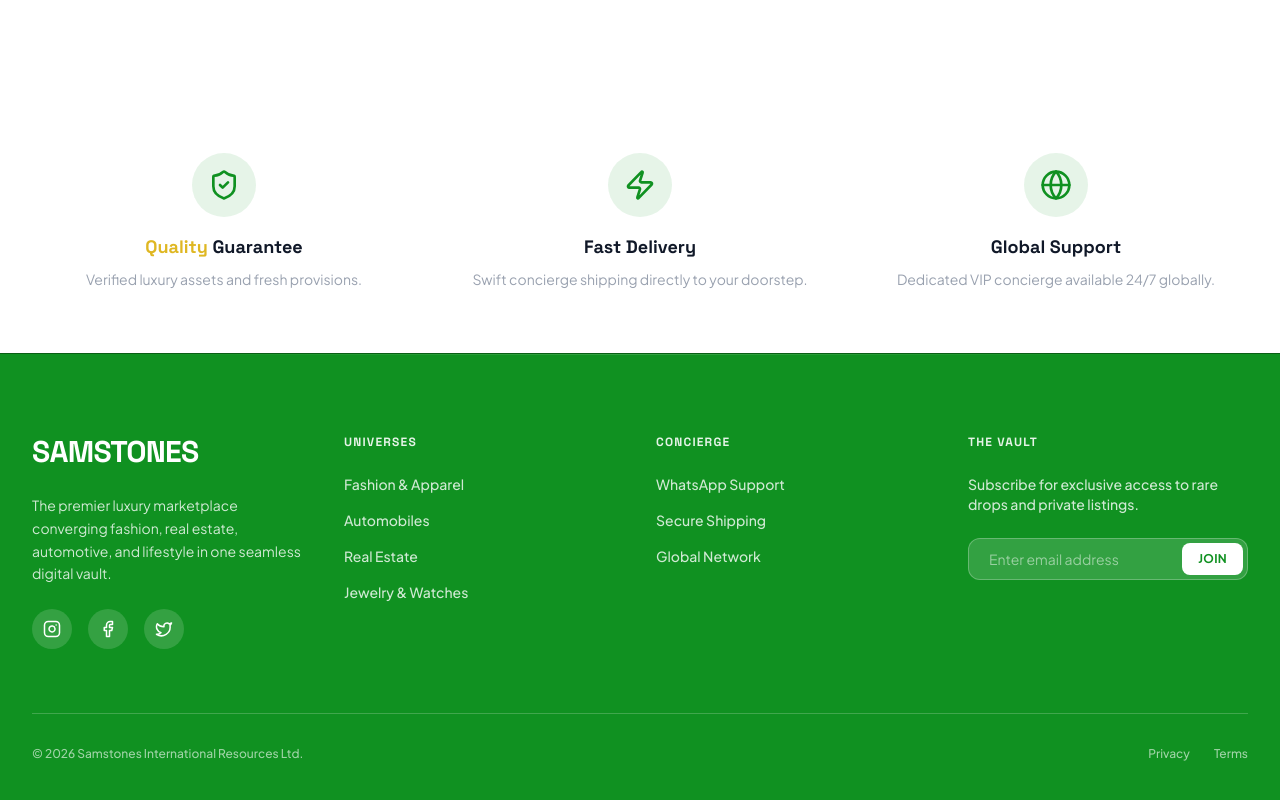
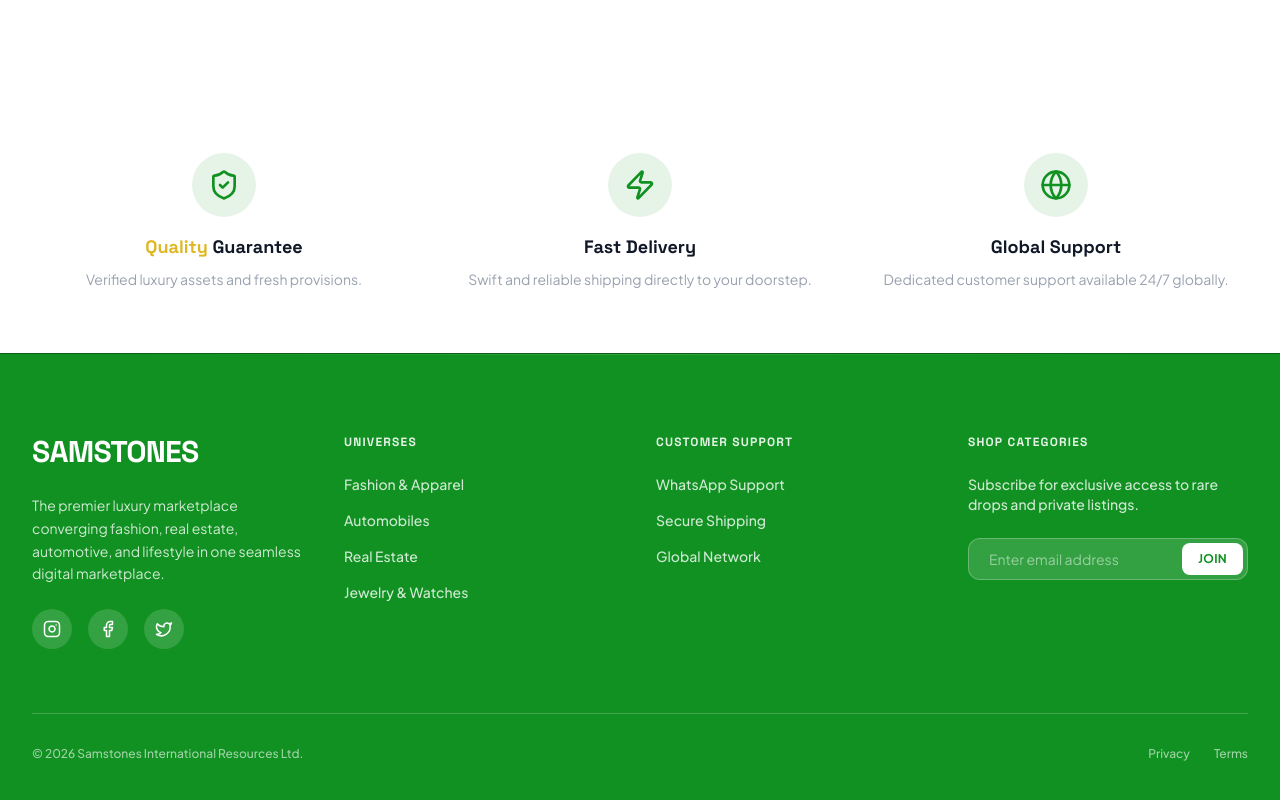
Before and after one commit to Jonadabuncommon1/samstones1, a React (Vite) app: page / in a window 1280 px wide. Shown: the part 2324-3124 px from the top of the page. Built offline with nearby package versions, Linux system fonts and the light colour scheme.

Commit message:
Replace template terminology (concierge, vault) with standard e-commerce copy

```diff
--- a/src/components/WhatsAppCart.tsx
+++ b/src/components/WhatsAppCart.tsx
@@ -10,7 +10,7 @@ export const WhatsAppCart = () => {
   const totalAmount = cart.reduce((acc, item) => acc + item.product.price * item.quantity, 0);
 
   const generateWhatsAppMessage = () => {
-    let message = "Hello, I would like to order from the vault:\n\n";
+    let message = "Hello, I would like to order from the store:\n\n";
 
     cart.forEach(item => {
       message += `* ${item.product.name} x${item.quantity}\n`;
@@ -48,7 +48,7 @@ export const WhatsAppCart = () => {
               <div className="absolute top-0 right-0 w-32 h-32 bg-[#109121]/10 blur-2xl rounded-full transition-colors" />
               <div className="flex items-center space-x-2 relative z-10">
                 <ShoppingBag size={20} className="text-[#109121]" />
-                <h2 className="font-serif text-xl font-bold text-gray-900">Your Vault</h2>
+                <h2 className="font-serif text-xl font-bold text-gray-900">Your Cart</h2>
                 <span className="bg-[#109121] text-white text-xs px-2 py-0.5 rounded-full">{cart.length}</span>
               </div>
               <button
@@ -63,7 +63,7 @@ export const WhatsAppCart = () => {
               {cart.length === 0 ? (
                 <div className="h-full flex flex-col items-center justify-center text-gray-500 space-y-4 relative z-10">
                   <ShoppingBag size={48} className="mb-2 text-[#e6f4e8]" />
-                  <p className="font-serif text-lg text-gray-900">Your vault is empty.</p>
+                  <p className="font-serif text-lg text-gray-900">Your cart is empty.</p>
                   <button
                     onClick={() => setCartOpen(false)}
                     className="text-xs font-bold tracking-widest uppercase text-[#109121] hover:text-[#0a5f15] transition-colors"
--- a/src/components/admin/CategoriesManager.tsx
+++ b/src/components/admin/CategoriesManager.tsx
@@ -24,7 +24,7 @@ export const CategoriesManager = () => {
           <table className="w-full text-left text-sm text-gray-500">
             <thead className="text-xs text-gray-700 uppercase bg-gray-50 border-b">
               <tr>
-                <th className="px-6 py-4">Vault Name</th>
+                <th className="px-6 py-4">Category Name</th>
                 <th className="px-6 py-4">Items Count</th>
                 <th className="px-6 py-4">Status</th>
                 <th className="px-6 py-4 text-right">Actions</th>
--- a/src/components/home/HomeView.tsx
+++ b/src/components/home/HomeView.tsx
@@ -263,14 +263,14 @@ export const HomeView = () => {
                 <Zap size={32} />
               </div>
               <h3 className="font-bold text-gray-900 text-lg mb-2">Fast Delivery</h3>
-              <p className="text-gray-400 text-sm">Swift concierge shipping directly to your doorstep.</p>
+              <p className="text-gray-400 text-sm">Swift and reliable shipping directly to your doorstep.</p>
             </div>
             <div className="text-center flex flex-col items-center">
               <div className="w-16 h-16 bg-[#109121]/10 rounded-full flex items-center justify-center mb-4 text-[#109121]">
                 <Globe size={32} />
               </div>
               <h3 className="font-bold text-gray-900 text-lg mb-2">Global Support</h3>
-              <p className="text-gray-400 text-sm">Dedicated VIP concierge available 24/7 globally.</p>
+              <p className="text-gray-400 text-sm">Dedicated customer support available 24/7 globally.</p>
             </div>
           </div>
         </div>
--- a/src/components/layout/Footer.tsx
+++ b/src/components/layout/Footer.tsx
@@ -11,7 +11,7 @@ export const Footer = () => {
           <div>
             <h2 className="font-serif text-3xl font-bold tracking-tight mb-6 text-white">SAMSTONES</h2>
             <p className="text-white/80 text-sm leading-relaxed mb-6">
-              The premier luxury marketplace converging fashion, real estate, automotive, and lifestyle in one seamless digital vault.
+              The premier luxury marketplace converging fashion, real estate, automotive, and lifestyle in one seamless digital marketplace.
             </p>
             <div className="flex space-x-4">
               <a href="#" className="w-10 h-10 rounded-full bg-white/15 flex items-center justify-center text-white hover:bg-white hover:text-[#109121] transition-colors shadow-none"><Instagram size={18} /></a>
@@ -31,7 +31,7 @@ export const Footer = () => {
           </div>
 
           <div>
-            <h3 className="font-sans text-xs font-bold tracking-widest uppercase mb-6 text-[#e6f4e8]">Concierge</h3>
+            <h3 className="font-sans text-xs font-bold tracking-widest uppercase mb-6 text-[#e6f4e8]">Customer Support</h3>
             <ul className="space-y-4 text-sm font-medium">
               <li><a href="#" className="text-white/80 hover:text-white transition-colors">WhatsApp Support</a></li>
               <li><a href="#" className="text-white/80 hover:text-white transition-colors">Secure Shipping</a></li>
@@ -40,7 +40,7 @@ export const Footer = () => {
           </div>
 
           <div>
-            <h3 className="font-sans text-xs font-bold tracking-widest uppercase mb-6 text-[#e6f4e8]">The Vault</h3>
+            <h3 className="font-sans text-xs font-bold tracking-widest uppercase mb-6 text-[#e6f4e8]">Shop Categories</h3>
             <p className="text-white/80 text-sm mb-6 font-medium">Subscribe for exclusive access to rare drops and private listings.</p>
             <form className="flex bg-white/15 rounded-xl border border-white/25 shadow-none p-1 overflow-hidden">
               <input
--- a/src/components/shop/CategoryView.tsx
+++ b/src/components/shop/CategoryView.tsx
@@ -102,7 +102,7 @@ export const CategoryView = () => {
             <div className="relative flex-1 md:w-64">
               <input
                 type="text"
-                placeholder="Search vault..."
+                placeholder="Search products..."
                 value={searchQuery}
                 onChange={(e) => setSearchQuery(e.target.value)}
                 onKeyDown={(e) => {
```
